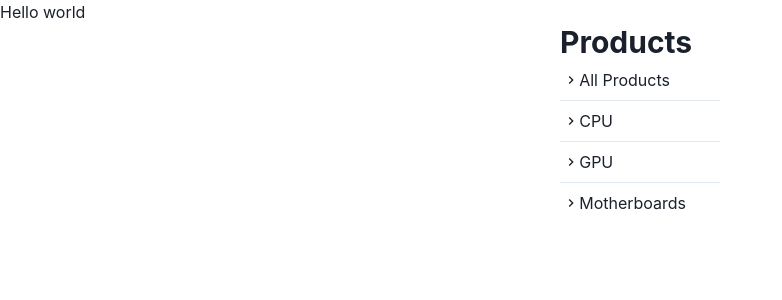
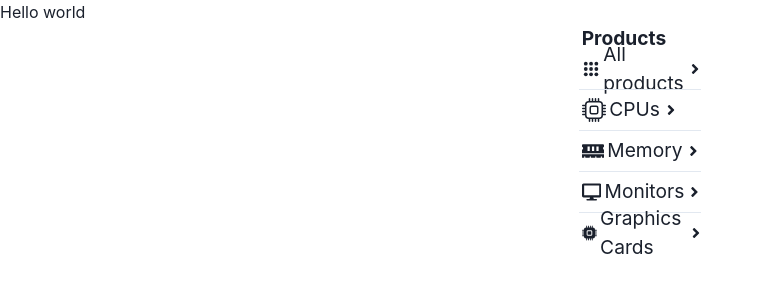
Before and after one commit to CodersCamp2021/team-lp-project-2, a React (Create React App) app: page / in a window 1280 px wide. Shown: the top 300 px of the page, without its empty margins (0-782 px from the left). Built offline with nearby package versions, Linux system fonts and the light colour scheme.

Commit message:
categories component styled

```diff
--- a/package.json
+++ b/package.json
@@ -14,6 +14,7 @@
     "framer-motion": "^5.6.0",
     "react": "^17.0.2",
     "react-dom": "^17.0.2",
+    "react-icons": "^4.3.1",
     "react-router-dom": "^6.2.1",
     "react-scripts": "5.0.0",
     "web-vitals": "^2.1.3"
--- a/src/components/Categories.js
+++ b/src/components/Categories.js
@@ -5,16 +5,18 @@ import {
   Container,
   VStack,
   StackDivider,
-  Heading,
+  Link,
 } from '@chakra-ui/react';
-import { ChevronRightIcon } from '@chakra-ui/icons';
+import { FaAngleRight, FaDesktop, FaMemory } from 'react-icons/fa';
+import { BsCpu, BsCpuFill } from 'react-icons/bs';
+import { TiThSmall } from 'react-icons/ti';
 
 export default function Categories() {
   return (
-    <Container maxW="15%">
-      <Heading mb={1} size="lg">
+    <Container maxW="12%">
+      <Text fontWeight="bold" pl="2%" fontSize="1.5vw">
         Products
-      </Heading>
+      </Text>
       <VStack
         divider={<StackDivider borderColor="gray.200" />}
         spacing={1}
@@ -22,20 +24,39 @@ export default function Categories() {
         w="100%"
       >
         <Flex h="2.5vw" pl="2%" align="center">
-          <ChevronRightIcon />
-          <Text>All Products</Text>
+          <TiThSmall size="1.5rem" />
+          <Link fontSize="1.2rem" pl="3%" pr="3%" href="/store">
+            All products
+          </Link>
+          <FaAngleRight />
         </Flex>
         <Flex h="2.5vw" pl="2%" align="center">
-          <ChevronRightIcon />
-          <Text>CPU</Text>
+          <BsCpu size="1.5rem" />
+          <Link fontSize="1.2rem" pl="3%" pr="3%" href="/store?cat=cpu">
+            CPUs
+          </Link>
+          <FaAngleRight />
         </Flex>
         <Flex h="2.5vw" pl="2%" align="center">
-          <ChevronRightIcon />
-          <Text>GPU</Text>
+          <FaMemory size="1.5rem" />
+          <Link fontSize="1.2rem" pl="3%" pr="3%" href="/store?cat=ram">
+            Memory
+          </Link>
+          <FaAngleRight />
         </Flex>
         <Flex h="2.5vw" pl="2%" align="center">
-          <ChevronRightIcon />
-          <Text>Motherboards</Text>
+          <FaDesktop size="1.5rem" />
+          <Link fontSize="1.2rem" pl="3%" pr="3%" href="/store?cat=monitor">
+            Monitors
+          </Link>
+          <FaAngleRight />
+        </Flex>
+        <Flex h="2.5vw" pl="2%" align="center">
+          <BsCpuFill size="1.5rem" />
+          <Link fontSize="1.2rem" pl="3%" pr="3%" href="/store?cat=gpu">
+            Graphics Cards
+          </Link>
+          <FaAngleRight />
         </Flex>
       </VStack>
     </Container>
```
Also changed, not shown: 1 other file (tests, documents, lock files or other folders).
